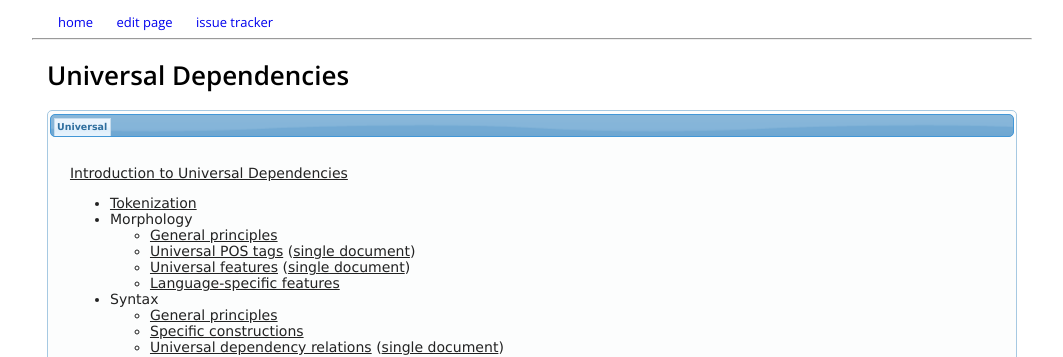
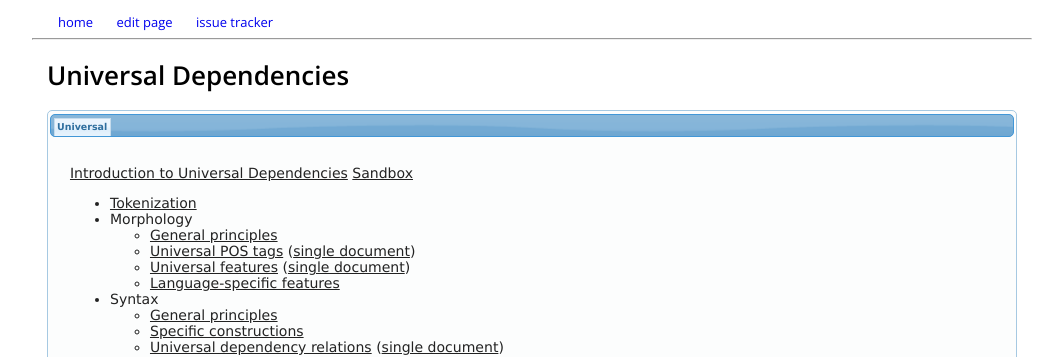
Before and after one commit to spyysalo/annodoc-demo, a Jekyll site: the page built from index.md, in a window 1280 px wide. Shown: the top 357 px of the page, without its empty margins (108-1171 px from the left). Built offline with Jekyll 4.4.1, drawn with Linux system fonts in a browser that asks for light colours.

Commit message:
Update index.md

```diff
--- a/index.md
+++ b/index.md
@@ -22,6 +22,7 @@ title:  'Universal Dependencies'
 <!-- "Universal" tab -->
 <div id="language-u" markdown="1" class="ui-tabs-panel">
 [Introduction to Universal Dependencies](introduction.html)
+[Sandbox](sandbox.html)
 
 * [Tokenization](u/overview/tokenization.html)
 * Morphology
```
